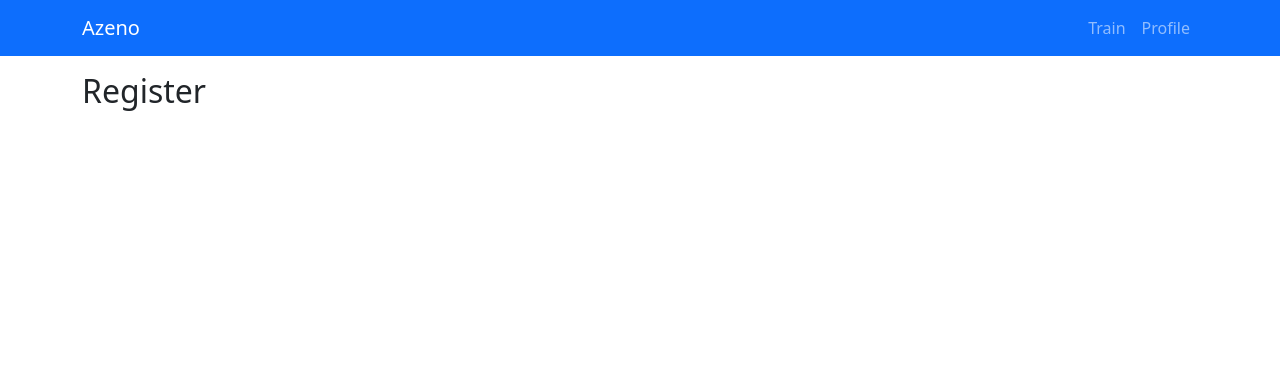
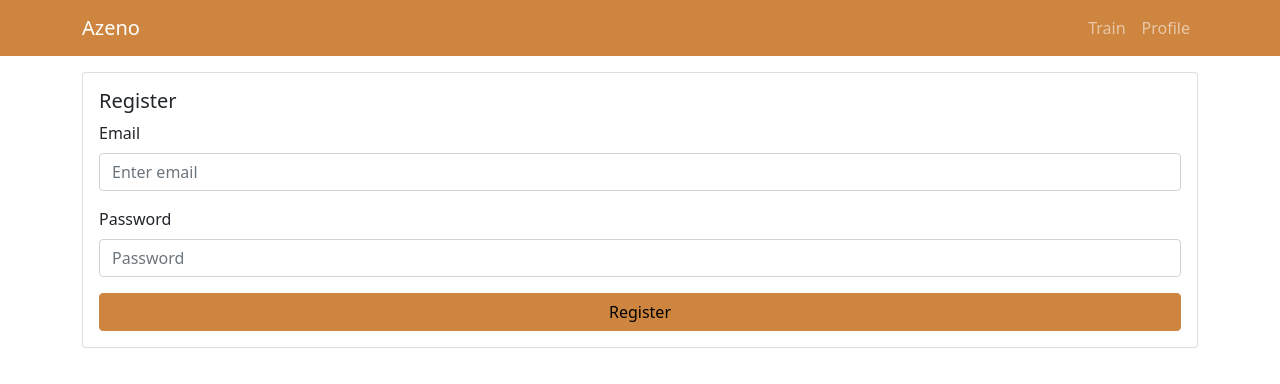
Before and after one commit to matthaeuss/azeno, a React app: page /register in a window 1280 px wide. Shown: the top 384 px of the page. Built offline with nearby package versions, Linux system fonts and the light colour scheme.

Commit message:
custom color for bootstrap

```diff
--- a/src/components/App/App.scss
+++ b/src/components/App/App.scss
@@ -1 +1,3 @@
+$primary:  peru;
+
 @import "../../../node_modules/bootstrap/scss/bootstrap";
--- a/src/components/Auth/Register.jsx
+++ b/src/components/Auth/Register.jsx
@@ -1,10 +1,54 @@
-import React from 'react';
+import React, { useState } from 'react';
+import { Button, Card, Form } from 'react-bootstrap';
 
 function Register() {
+    const [email, setEmail] = useState('');
+    const [password, setPassword] = useState('');
+    const [remember, setRemember] = useState(false);
+
+    function handleEmail(event) {
+        setEmail(event.target.value);
+    }
+
+    function handlePassword(event) {
+        setPassword(event.target.value);
+    }
+
+    function submitForm(event) {
+        event.preventDefault();
+        console.log(email, password, remember);
+    }
+
     return (
-        <div>
-            <h2>Register</h2>
-        </div>
+        <Card>
+            <Card.Body>
+                <Card.Title>Register</Card.Title>
+                <Form onSubmit={submitForm} className="d-flex flex-column">
+                    <Form.Group className="mb-3" controlId="formBasicEmail">
+                        <Form.Label>Email</Form.Label>
+                        <Form.Control
+                            type="email"
+                            placeholder="Enter email"
+                            value={email}
+                            onChange={handleEmail}
+                            className={'Eluwina'}
+                        />
+                    </Form.Group>
+                    <Form.Group className="mb-3" controlId="formBasicPassword">
+                        <Form.Label>Password</Form.Label>
+                        <Form.Control
+                            type="password"
+                            placeholder="Password"
+                            value={password}
+                            onChange={handlePassword}
+                        />
+                    </Form.Group>
+                    <Button variant="primary" type="submit">
+                        Register
+                    </Button>
+                </Form>
+            </Card.Body>
+        </Card>
     );
 }
 
```
